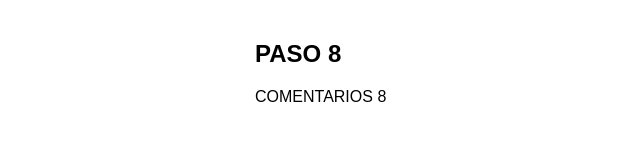
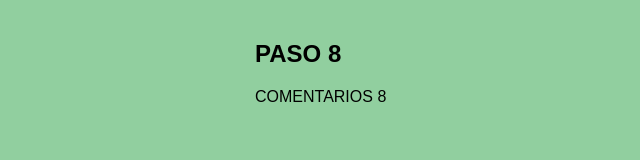
Before and after one commit to aristodg/TEST-4, a website: page src/index.html in a window 1280 px wide. Shown: the whole page, without its empty margins (65-705 px from the left). Drawn offline with Linux system fonts and the light colour scheme.

```diff
--- a/src/styles.css
+++ b/src/styles.css
@@ -6,7 +6,7 @@
   margin: 0;
   border: 0;
   padding: 0;
-  background-color: #fff;
+  background-color: #91cf9f;
 }
 
 main {
```
